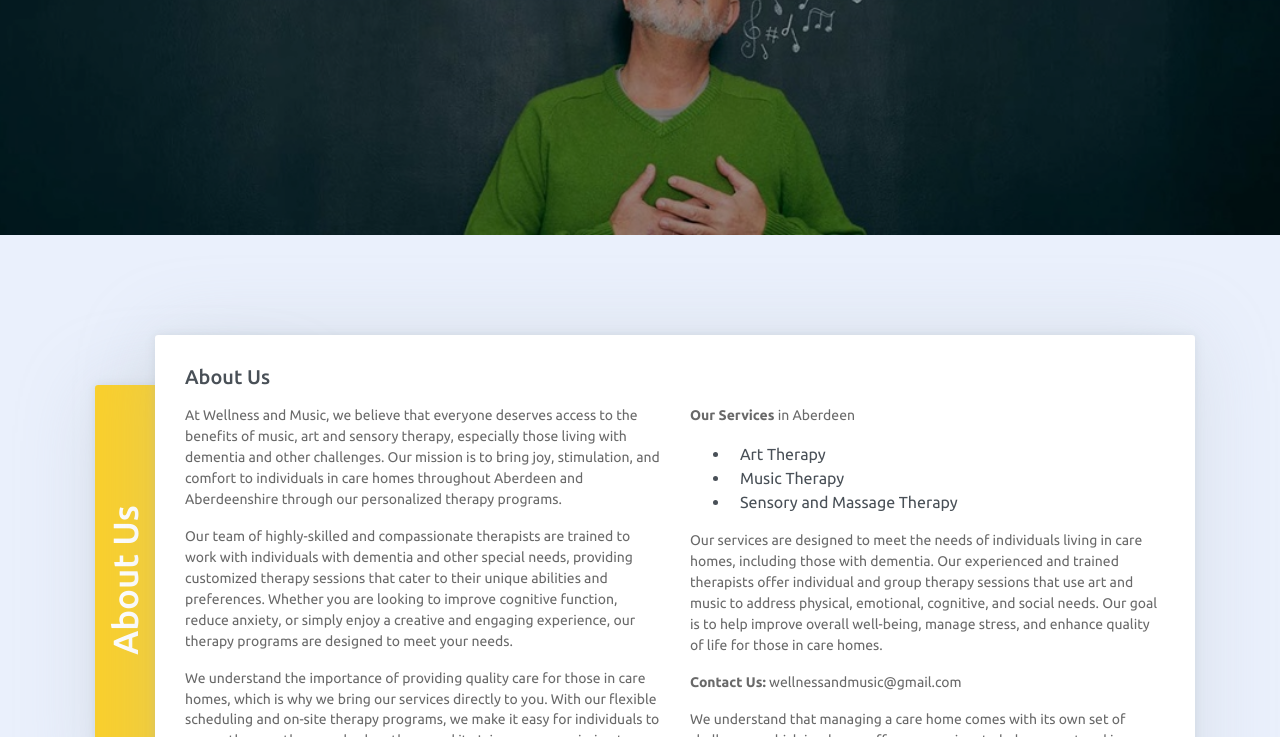
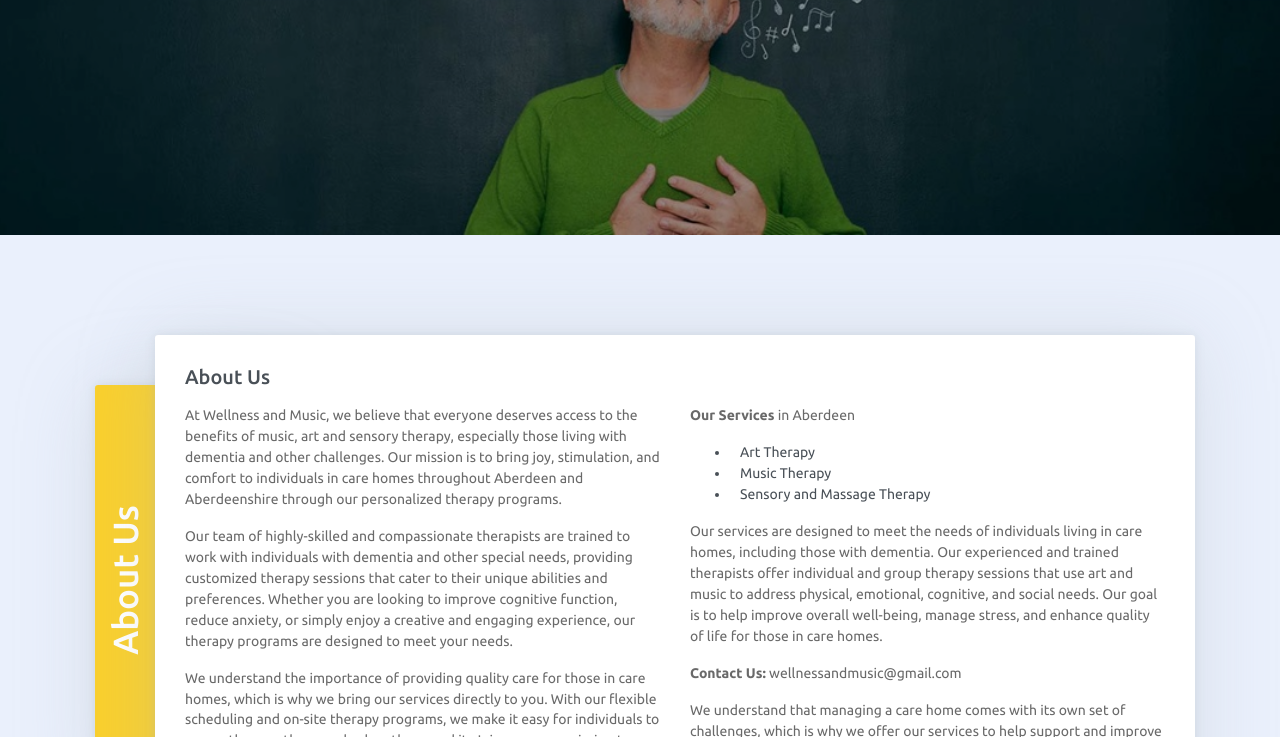
Before and after one commit to ThisOil/ThisOil.github.io, a website: page index.html in a window 1280 px wide. Shown: the part 363-1100 px from the top of the page. Drawn offline with Linux system fonts and the light colour scheme.

Commit message:
Update index.html

```diff
--- a/index.html
+++ b/index.html
@@ -92,7 +92,7 @@
                         </div>
                         <div class="col">
                             <p><b>Our Services</b> in Aberdeen</p>
-                            <ul>
+                            <ul style="font-size:14px;">
                                 <li>Art Therapy</li>
                                 <li>Music Therapy</li>
                                 <li>Sensory and Massage Therapy</li>
```
